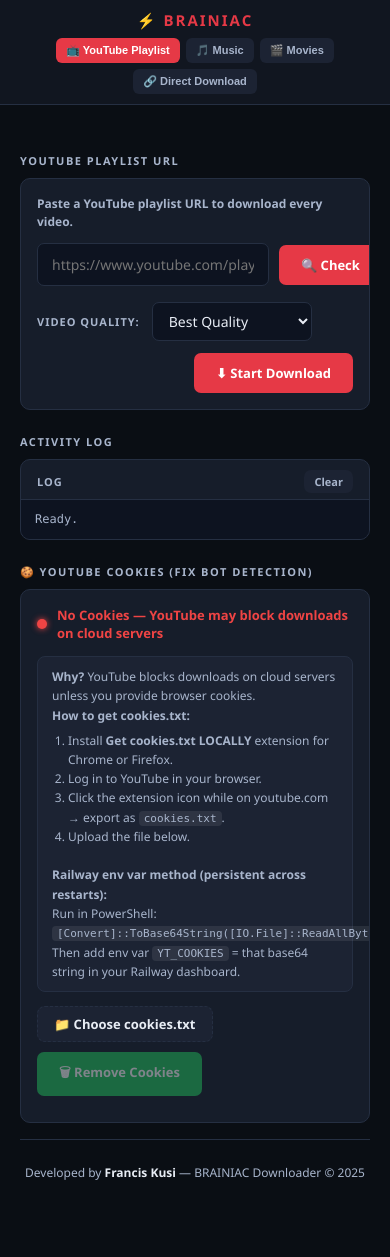
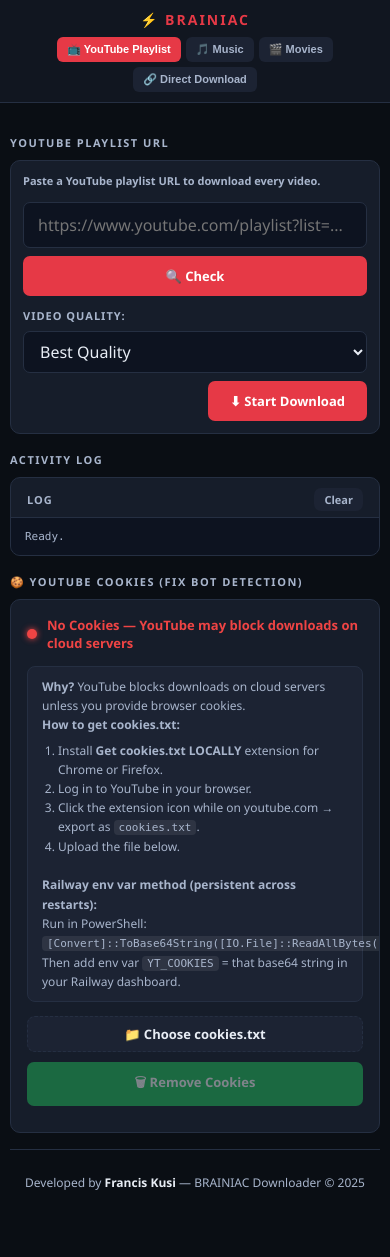
Before and after one commit to brainiacweb-tech/BRAINIAC-YouTube-Playlist-Downloader, a Flask app: page / in a window 390 px wide. Run offline with Flask 3, Linux system fonts and the light colour scheme; some libraries are stand-ins or nearby versions.

Commit message:
Make UI fully mobile responsive

```diff
--- a/templates/index.html
+++ b/templates/index.html
@@ -286,10 +286,79 @@ select option { background: var(--card2); }
 ::-webkit-scrollbar-thumb { background: var(--border); border-radius: 3px; }
 
 /* ── Responsive ── */
-@media (max-width: 600px) {
-  .toolbar { flex-direction: column; height: auto; padding: 10px; gap: 8px; }
-  .tabs { flex-wrap: wrap; justify-content: center; }
+@media (max-width: 640px) {
+  /* Viewport base */
+  html { font-size: 15px; }
+
+  /* Toolbar */
+  .toolbar {
+    flex-direction: column;
+    height: auto;
+    padding: 10px 12px;
+    gap: 8px;
+  }
+  .logo { font-size: 14px; }
+  .tabs { flex-wrap: wrap; justify-content: center; gap: 5px; }
   .tab-btn { font-size: 11px; padding: 6px 10px; }
+
+  /* Content */
+  .content { padding: 14px 10px 50px; }
+  .sec-label { margin-top: 18px; }
+
+  /* Input rows — stack input above button */
+  .input-row {
+    flex-direction: column;
+    align-items: stretch;
+    gap: 8px;
+  }
+  .input-row input[type=text] { width: 100%; }
+  .input-row .btn { width: 100%; justify-content: center; }
+
+  /* Prevent iOS auto-zoom on focus */
+  input[type=text], select { font-size: 16px; }
+
+  /* Buttons — full width in certain contexts */
+  .cookie-upload-row { flex-direction: column; align-items: stretch; }
+  .cookie-upload-row .btn,
+  .cookie-file-label { width: 100%; justify-content: center; text-align: center; }
+
+  /* Quality row */
+  .quality-row { padding: 0 12px 12px; gap: 8px; }
+  .quality-row select { width: 100%; }
+
+  /* Search source row */
+  .src-row { padding: 0 12px 12px; gap: 6px; }
+
+  /* Result items */
+  .results-list { max-height: 260px; }
+  .result-thumb,
+  .result-thumb-placeholder { width: 56px; height: 34px; }
+  .result-title { font-size: 12px; }
+  .result-meta  { font-size: 10px; }
+  .results-action { padding: 8px 12px; }
+
+  /* Progress */
+  .pbar-stats { flex-wrap: wrap; gap: 8px; font-size: 11px; }
+  .file-lbl { font-size: 12px; }
+
+  /* Log */
+  .log-body { font-size: 11px; max-height: 160px; }
+
+  /* Cookie card */
+  .cookie-instructions { font-size: 11px; padding: 8px 10px; }
+  .cookie-instructions ol { padding-left: 14px; }
+
+  /* Download button rows */
+  .results-action { flex-direction: column; }
+  .results-action-left { width: 100%; }
+  .results-action-left .btn { flex: 1; }
+  .results-action > .btn { width: 100%; }
+
+  /* Hint text */
+  .hint { padding: 0 12px 10px; font-size: 11px; }
+
+  /* Card body */
+  .card-body { padding: 12px; }
 }
 
 /* ── Cookie Management ── */
```
